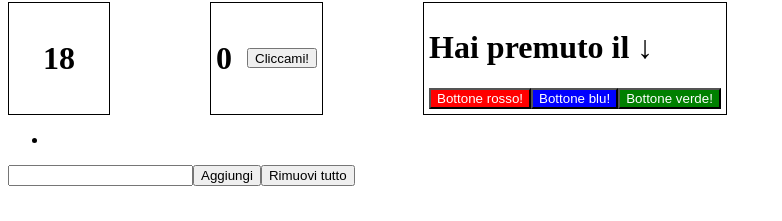
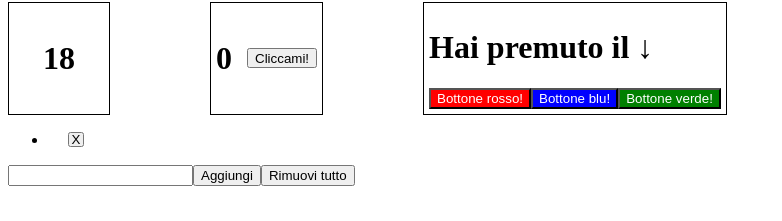
Before and after one commit to gabrimarch3/Esericizi-react, a React (Create React App) app in the folder esercizi-develhope/: page / in a window 1280 px wide. Both pictures are taken after a click on the button "Aggiungi". Shown: the part 152-373 px from the top of the page, without its empty margins (0-782 px from the left). Built offline with nearby package versions, Linux system fonts and the light colour scheme.

Commit message:
added and completed ex.28

```diff
--- a/esercizi-develhope/src/App.css
+++ b/esercizi-develhope/src/App.css
@@ -54,3 +54,19 @@
     display: flex;
     gap: 10px;
 }
+
+.todo-item {
+    display: flex;
+    gap: 20px;
+    justify-content: flex-start;
+    align-items: center;
+}
+
+.todo-item button {
+    height: 15px;
+    width: 15px;
+    display: flex;
+    justify-content: center;
+    align-items: center;
+
+}
--- a/esercizi-develhope/src/components/TodoList.js
+++ b/esercizi-develhope/src/components/TodoList.js
@@ -15,13 +15,22 @@ const TodoList = () => {
 
   const handleReset = () => {
     setItem([]);
+  };
+
+  const handleRemoveOne = (id) => {
+    const updateItems = [...item];
+    updateItems.splice(id, 1);
+    setItem(updateItems)
   }
 
   return (
     <div>
       <ul>
         {item.map((item, id) => (
-          <li key={id}>{item}</li>
+          <div className="todo-item">
+            <li key={id}>{item}</li>
+            <button onClick={handleRemoveOne}>X</button>
+          </div>
         ))}
       </ul>
       <input type="text" name="todoItem" value={value} onChange={handleValue} />
```
